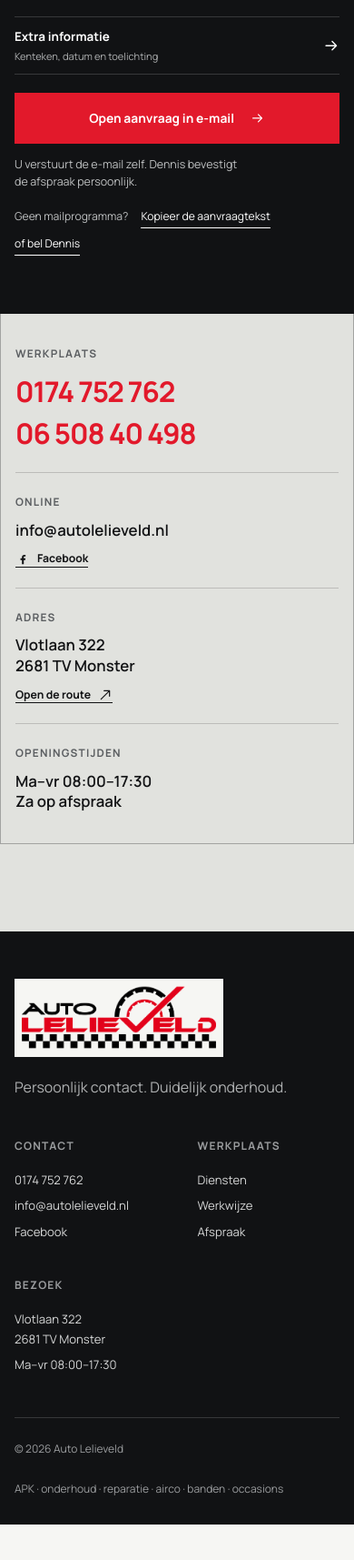
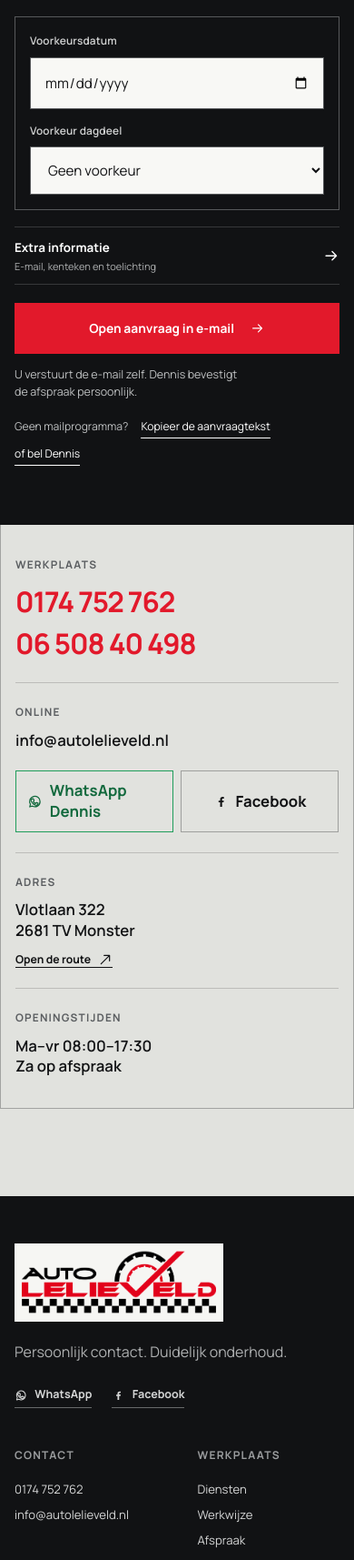
Before and after one commit to Wdevrim86/auto-lelieveld, a plain HTML site: page index.html in a window 390 px wide. Shown: the part 4440-6155 px from the top of the page at 91% size. Drawn offline with nearby package versions, Linux system fonts and the light colour scheme.

Commit message:
Add direct WhatsApp and scheduling actions

```diff
--- a/index.html
+++ b/index.html
@@ -48,6 +48,7 @@
       <symbol id="i-external" viewBox="0 0 24 24"><path d="M5 19 19 5M10 5h9v9" /></symbol>
       <symbol id="i-check" viewBox="0 0 24 24"><path d="m5 12.5 4.2 4.2L19 6.8" /></symbol>
       <symbol id="i-facebook" viewBox="0 0 24 24"><path d="M13.8 20v-7h2.4l.4-2.8h-2.8V8.4c0-.8.2-1.4 1.4-1.4h1.5V4.5c-.3 0-1.2-.1-2.2-.1-2.2 0-3.7 1.3-3.7 3.8v2.1H8.3V13h2.5v7h3Z" /></symbol>
+      <symbol id="i-whatsapp" viewBox="0 0 24 24"><path d="M20.2 11.7a8.2 8.2 0 0 1-12.1 7.2L4 20l1.1-4a8.2 8.2 0 1 1 15.1-4.3Z" /><path d="M8.2 7.8c.2-.4.4-.4.7-.4h.5c.2 0 .4.1.5.4l.8 2c.1.3.1.5-.1.7l-.7.9c-.2.2-.1.4 0 .6.6 1.1 1.5 2 2.6 2.6.2.1.4.2.6 0l.9-1.1c.2-.2.4-.3.7-.2l2 .9c.3.1.4.3.4.5 0 .5-.2 1.5-.8 2.1-.7.7-1.7 1-2.8.7-1.1-.3-2.5-.9-4-2.2-1.8-1.6-3-3.6-3.4-4.8-.4-1.2 0-2 .4-2.5.4-.3.8-.2 1.7-.2Z" /></symbol>
     </svg>
 
     <a class="skip-link" href="#main">Ga naar de inhoud</a>
@@ -55,7 +56,7 @@
     <div class="utility-bar">
       <div class="shell utility-inner">
         <p><span data-open-status>Ma–vr 08:00–17:30</span><span class="utility-divider" aria-hidden="true"></span>Vlotlaan 322, Monster</p>
-        <div><a href="tel:+31174752762">0174 752 762</a><a class="utility-mail" href="mailto:info@autolelieveld.nl">info@autolelieveld.nl</a><a class="utility-social" href="https://www.facebook.com/Autolelieveld" target="_blank" rel="noopener" aria-label="Auto Lelieveld op Facebook">Facebook <svg class="icon" aria-hidden="true"><use href="#i-external"></use></svg></a></div>
+        <div><a href="tel:+31174752762">0174 752 762</a><a class="utility-mail" href="mailto:info@autolelieveld.nl">info@autolelieveld.nl</a><a class="utility-social" href="https://wa.me/31650840498?text=Hallo%20Dennis%2C%20ik%20heb%20een%20vraag%20over%20mijn%20auto." target="_blank" rel="noopener"><svg class="icon" aria-hidden="true"><use href="#i-whatsapp"></use></svg> WhatsApp</a><a class="utility-social" href="https://www.facebook.com/Autolelieveld" target="_blank" rel="noopener" aria-label="Auto Lelieveld op Facebook">Facebook <svg class="icon" aria-hidden="true"><use href="#i-external"></use></svg></a></div>
       </div>
     </div>
 
@@ -82,7 +83,7 @@
             <p>U bespreekt alles rechtstreeks met Dennis — eigenaar én monteur. Eerst uitleg, dan pas werk.</p>
             <div class="hero-actions">
               <a class="button button-red" href="#afspraak" data-hero-cta>Vraag een afspraak aan <svg class="icon" aria-hidden="true"><use href="#i-arrow"></use></svg></a>
-              <a class="button button-quiet" href="tel:+31174752762"><svg class="icon" aria-hidden="true"><use href="#i-phone"></use></svg> 0174 752 762</a>
+              <a class="button button-quiet" href="https://wa.me/31650840498?text=Hallo%20Dennis%2C%20ik%20heb%20een%20vraag%20over%20mijn%20auto." target="_blank" rel="noopener"><svg class="icon" aria-hidden="true"><use href="#i-whatsapp"></use></svg> WhatsApp Dennis</a>
             </div>
           </div>
         </div>
@@ -164,16 +165,16 @@
               <label><span>Telefoonnummer</span><input name="phone" type="tel" inputmode="tel" autocomplete="tel" required placeholder="06 12 34 56 78…" aria-describedby="phone-error" /><small class="field-error" id="phone-error" data-error-for="phone"></small></label>
             </div>
             <label><span>Waarmee kunnen we helpen?</span><select name="service" required aria-describedby="service-error"><option value="">Kies een dienst</option><option>APK keuring</option><option>Onderhoud</option><option>Reparatie of storing</option><option>Aircoservice</option><option>Bandenservice</option><option>Occasion of zoekopdracht</option></select><small class="field-error" id="service-error" data-error-for="service"></small></label>
+            <div class="form-row form-schedule">
+              <label><span>Voorkeursdatum</span><input id="voorkeursdatum" name="date" type="date" /></label>
+              <label><span>Voorkeur dagdeel</span><select name="dayPart"><option value="Geen voorkeur">Geen voorkeur</option><option value="Ochtend (08:00–12:00)">Ochtend</option><option value="Middag (12:00–17:30)">Middag</option></select></label>
+            </div>
             <details class="form-extras" open data-form-extras>
-              <summary><span><strong>Extra informatie</strong><small>Kenteken, datum en toelichting</small></span><svg class="icon" aria-hidden="true"><use href="#i-arrow"></use></svg></summary>
+              <summary><span><strong>Extra informatie</strong><small>E-mail, kenteken en toelichting</small></span><svg class="icon" aria-hidden="true"><use href="#i-arrow"></use></svg></summary>
               <div class="form-extras-content">
                 <div class="form-row">
                   <label><span>E-mailadres (optioneel)</span><input name="email" type="email" inputmode="email" autocomplete="email" spellcheck="false" placeholder="naam@voorbeeld.nl…" aria-describedby="email-error" /><small class="field-error" id="email-error" data-error-for="email"></small></label>
                   <label><span>Kenteken</span><input name="plate" autocapitalize="characters" autocomplete="off" spellcheck="false" maxlength="8" placeholder="XX-123-X…" /></label>
-                </div>
-                <div class="form-row">
-                  <label><span>Voorkeursdatum</span><input name="date" type="date" /></label>
-                  <label><span>Voorkeur dagdeel</span><select name="dayPart"><option value="Geen voorkeur">Geen voorkeur</option><option value="Ochtend (08:00–12:00)">Ochtend</option><option value="Middag (12:00–17:30)">Middag</option></select></label>
                 </div>
                 <label><span>Vertel kort wat er speelt</span><textarea name="details" rows="4" placeholder="Bijvoorbeeld: onderhoudsmelding, vreemd geluid of vraag over een occasion…"></textarea></label>
               </div>
@@ -184,7 +185,7 @@
           </form>
           <aside class="contact-panel" id="contact" aria-label="Contactgegevens Auto Lelieveld">
             <div class="contact-block contact-block-primary"><span>Werkplaats</span><a href="tel:+31174752762">0174 752 762</a><a href="tel:+31650840498">06 508 40 498</a></div>
-            <div class="contact-block"><span>Online</span><a href="mailto:info@autolelieveld.nl">info@autolelieveld.nl</a><a class="contact-small" href="https://www.facebook.com/Autolelieveld" target="_blank" rel="noopener"><svg class="icon icon-fill" aria-hidden="true"><use href="#i-facebook"></use></svg> Facebook</a></div>
+            <div class="contact-block"><span>Online</span><a href="mailto:info@autolelieveld.nl">info@autolelieveld.nl</a><div class="contact-actions"><a href="https://wa.me/31650840498?text=Hallo%20Dennis%2C%20ik%20heb%20een%20vraag%20over%20mijn%20auto." target="_blank" rel="noopener"><svg class="icon" aria-hidden="true"><use href="#i-whatsapp"></use></svg> WhatsApp Dennis</a><a href="https://www.facebook.com/Autolelieveld" target="_blank" rel="noopener"><svg class="icon icon-fill" aria-hidden="true"><use href="#i-facebook"></use></svg> Facebook</a></div></div>
             <div class="contact-block contact-secondary"><span>Adres</span><strong>Vlotlaan 322<br />2681 TV Monster</strong><a class="contact-small" href="https://www.google.com/maps/search/?api=1&amp;query=Vlotlaan+322+Monster" target="_blank" rel="noopener">Open de route <svg class="icon" aria-hidden="true"><use href="#i-external"></use></svg></a></div>
             <div class="contact-block contact-secondary"><span>Openingstijden</span><strong>Ma–vr 08:00–17:30<br />Za op afspraak</strong></div>
           </aside>
@@ -194,9 +195,9 @@
 
     <footer class="site-footer">
       <div class="shell footer-main">
-        <div class="footer-brand-wrap"><a class="footer-brand" href="#top"><img src="assets/plates/header-logo.png" alt="Auto Lelieveld" width="2170" height="725" /></a><p>Persoonlijk contact. Duidelijk onderhoud.</p></div>
+        <div class="footer-brand-wrap"><a class="footer-brand" href="#top"><img src="assets/plates/header-logo.png" alt="Auto Lelieveld" width="2170" height="725" /></a><p>Persoonlijk contact. Duidelijk onderhoud.</p><div class="footer-socials"><a href="https://wa.me/31650840498?text=Hallo%20Dennis%2C%20ik%20heb%20een%20vraag%20over%20mijn%20auto." target="_blank" rel="noopener"><svg class="icon" aria-hidden="true"><use href="#i-whatsapp"></use></svg> WhatsApp</a><a href="https://www.facebook.com/Autolelieveld" target="_blank" rel="noopener"><svg class="icon icon-fill" aria-hidden="true"><use href="#i-facebook"></use></svg> Facebook</a></div></div>
         <div class="footer-links">
-          <div><span>Contact</span><a href="tel:+31174752762">0174 752 762</a><a href="mailto:info@autolelieveld.nl">info@autolelieveld.nl</a><a href="https://www.facebook.com/Autolelieveld" target="_blank" rel="noopener">Facebook</a></div>
+          <div><span>Contact</span><a href="tel:+31174752762">0174 752 762</a><a href="mailto:info@autolelieveld.nl">info@autolelieveld.nl</a></div>
           <div><span>Werkplaats</span><a href="#diensten">Diensten</a><a href="#werkwijze">Werkwijze</a><a href="#afspraak">Afspraak</a></div>
           <div><span>Bezoek</span><p>Vlotlaan 322<br />2681 TV Monster</p><p>Ma–vr 08:00–17:30</p></div>
         </div>
@@ -204,10 +205,12 @@
       <div class="shell footer-bottom"><span>© <span data-year></span> Auto Lelieveld</span><span>APK · onderhoud · reparatie · airco · banden · occasions</span></div>
     </footer>
 
+    <a class="whatsapp-float" href="https://wa.me/31650840498?text=Hallo%20Dennis%2C%20ik%20heb%20een%20vraag%20over%20mijn%20auto." target="_blank" rel="noopener" aria-label="Stuur Dennis een WhatsApp-bericht"><svg class="icon" aria-hidden="true"><use href="#i-whatsapp"></use></svg><span>WhatsApp Dennis</span></a>
+
     <nav class="mobile-action-bar" aria-label="Snel contact" data-mobile-actions>
       <a href="tel:+31174752762"><svg class="icon" aria-hidden="true"><use href="#i-phone"></use></svg><span>Bellen</span></a>
-      <a href="mailto:info@autolelieveld.nl"><svg class="icon" aria-hidden="true"><use href="#i-mail"></use></svg><span>E-mail</span></a>
-      <a class="mobile-book" href="#booking-form"><svg class="icon" aria-hidden="true"><use href="#i-calendar"></use></svg><span>Afspraak</span></a>
+      <a class="mobile-whatsapp" href="https://wa.me/31650840498?text=Hallo%20Dennis%2C%20ik%20heb%20een%20vraag%20over%20mijn%20auto." target="_blank" rel="noopener"><svg class="icon" aria-hidden="true"><use href="#i-whatsapp"></use></svg><span>WhatsApp</span></a>
+      <a class="mobile-book" href="#voorkeursdatum"><svg class="icon" aria-hidden="true"><use href="#i-calendar"></use></svg><span>Datum</span></a>
     </nav>
     <script src="script.js"></script>
   </body>
--- a/styles.css
+++ b/styles.css
@@ -8,6 +8,8 @@
   --red: #e2192b;
   --red-dark: #bd0f1f;
   --red-bright: #ff5261;
+  --whatsapp: #1f9d5b;
+  --whatsapp-dark: #187a47;
   --line-dark: rgba(255, 255, 255, 0.16);
   --line-light: rgba(17, 18, 20, 0.18);
   --display: "Barlow Condensed", "Arial Narrow", sans-serif;
@@ -173,7 +175,9 @@
 .booking-grid { display: grid; grid-template-columns: minmax(0, 0.64fr) minmax(320px, 0.36fr); }
 .booking-form { padding: clamp(28px, 5vw, 58px); background: var(--ink); color: var(--white); }
 .form-row { display: grid; grid-template-columns: 1fr 1fr; gap: 18px; }
+.form-schedule { padding: 18px; margin-bottom: 18px; border: 1px solid #57595b; }
 .booking-form label { display: grid; gap: 8px; margin-bottom: 18px; }
+.booking-form .form-schedule label { margin-bottom: 0; }
 .booking-form label > span { color: #d2d3d3; font-size: 0.74rem; font-weight: 600; letter-spacing: 0.015em; }
 .booking-form input, .booking-form select, .booking-form textarea { width: 100%; border: 1px solid #57595b; border-radius: 0; background: #f8f8f5; color: var(--ink); padding: 14px 15px; font-size: 0.95rem; transition: border-color 160ms ease, box-shadow 160ms ease; }
 .booking-form input, .booking-form select { min-height: 53px; }
@@ -199,22 +203,35 @@
 .contact-block-primary a { color: var(--red); font-size: clamp(1.7rem, 2.5vw, 2.25rem); font-weight: 700; letter-spacing: -0.035em; }
 .contact-block .contact-small { display: inline-flex; align-items: center; gap: 8px; margin-top: 8px; font-family: var(--body); font-size: 0.76rem; font-weight: 700; border-bottom: 1px solid currentColor; }
 .contact-block .contact-small .icon { width: 1rem; height: 1rem; }
+.contact-actions { display: grid; grid-template-columns: 1fr 1fr; gap: 8px; margin-top: 18px; }
+.contact-actions a { min-height: 48px; width: 100%; padding: 10px 12px; border: 1px solid rgba(17,18,20,.32); display: inline-flex; align-items: center; justify-content: center; gap: 8px; font-size: 0.76rem; font-weight: 700; }
+.contact-actions a:first-child { border-color: var(--whatsapp); color: #12693d; }
+.contact-actions a:hover { background: var(--ink); color: var(--white); }
+.contact-actions a:first-child:hover { background: var(--whatsapp-dark); border-color: var(--whatsapp-dark); color: var(--white); }
+.contact-actions .icon { width: 1.05rem; height: 1.05rem; }
 
 .site-footer { padding: 82px 0 30px; background: var(--ink); color: var(--white); }
 .footer-main { display: grid; grid-template-columns: 0.8fr 1.2fr; gap: 90px; padding-bottom: 70px; }
 .footer-brand { width: 260px; height: 86px; padding: 4px 8px; background: var(--paper); display: flex; align-items: center; overflow: hidden; }
 .footer-brand img { width: 100%; height: auto; }
 .footer-brand-wrap p { max-width: 360px; margin-top: 20px; color: #aeb0b1; }
+.footer-socials { display: flex; flex-wrap: wrap; gap: 12px 22px; margin-top: 24px; }
+.footer-socials a { display: inline-flex; align-items: center; gap: 8px; color: #d5d6d6; font-size: 0.78rem; font-weight: 700; border-bottom: 1px solid #67696a; padding-bottom: 3px; }
+.footer-socials a:hover { color: var(--white); border-color: var(--red); }
 .footer-links { display: grid; grid-template-columns: repeat(3, 1fr); gap: 45px; }
 .footer-links > div { display: flex; flex-direction: column; align-items: flex-start; gap: 6px; }
 .footer-links span { margin-bottom: 10px; color: #9b9d9f; font-size: 0.75rem; font-weight: 700; letter-spacing: 0.1em; text-transform: uppercase; }
 .footer-links a, .footer-links p { color: #d5d6d6; font-size: 0.82rem; line-height: 1.7; }
 .footer-links a:hover { color: var(--red-bright); }
 .footer-bottom { padding-top: 24px; border-top: 1px solid var(--line-dark); display: flex; justify-content: space-between; gap: 24px; color: #9b9d9f; font-size: 0.75rem; }
+.whatsapp-float { position: fixed; z-index: 90; right: 24px; bottom: 24px; min-height: 54px; padding: 0 18px; display: inline-flex; align-items: center; gap: 10px; background: var(--whatsapp-dark); color: var(--white); box-shadow: 0 14px 32px rgba(17,18,20,.25); font-size: 0.8rem; font-weight: 700; transition: transform 180ms ease, background 180ms ease; }
+.whatsapp-float:hover { transform: translateY(-2px); background: #12693d; }
+.whatsapp-float .icon { width: 1.25rem; height: 1.25rem; }
 .mobile-action-bar { display: none; }
 
 @media (max-width: 1060px) {
   :root { --shell: min(100% - 44px, 1000px); }
+  .utility-social { display: none; }
   .header-inner { grid-template-columns: 192px 1fr auto; gap: 26px; }
   .brand { width: 192px; }
   .main-nav { gap: 22px; }
@@ -322,6 +339,8 @@
   .booking-grid { width: 100%; }
   .booking-form, .contact-panel { padding: 34px 16px; }
   .form-row { grid-template-columns: 1fr; gap: 0; }
+  .form-schedule { gap: 14px; padding: 16px; }
+  .form-schedule label { margin-bottom: 0; }
   .form-extras { display: block; margin: 2px 0 20px; border-block: 1px solid var(--line-dark); }
   .form-extras > summary { min-height: 62px; display: flex; align-items: center; justify-content: space-between; gap: 18px; cursor: pointer; list-style: none; color: var(--white); }
   .form-extras > summary::-webkit-details-marker { display: none; }
@@ -348,12 +367,14 @@
   .mobile-action-bar a { min-height: 72px; display: flex; flex-direction: column; align-items: center; justify-content: center; gap: 4px; border-right: 1px solid rgba(255,255,255,.16); color: var(--white); font-size: 0.75rem; font-weight: 700; }
   .mobile-action-bar a:last-child { border-right: 0; }
   .mobile-action-bar .icon { width: 20px; height: 20px; }
+  .mobile-action-bar .mobile-whatsapp { background: var(--whatsapp-dark); }
   .mobile-action-bar .mobile-book { background: var(--red); }
+  .whatsapp-float { display: none; }
 }
 
 @media (prefers-reduced-motion: reduce) {
   html { scroll-behavior: auto; }
-  .site-header, .main-nav, .mobile-action-bar, .button, .header-cta, .service-index button, .service-detail > img, .form-extras > summary .icon, .promise-media img { transition: none; }
-  .button:hover, .header-cta:hover { transform: none; }
+  .site-header, .main-nav, .mobile-action-bar, .button, .header-cta, .whatsapp-float, .service-index button, .service-detail > img, .form-extras > summary .icon, .promise-media img { transition: none; }
+  .button:hover, .header-cta:hover, .whatsapp-float:hover { transform: none; }
   .promise-media:hover img { transform: scale(1.08); }
 }
```
